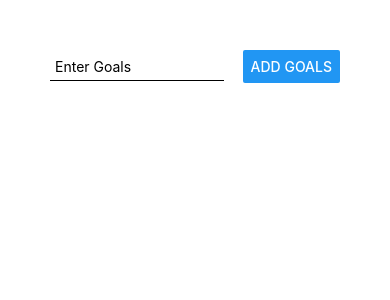
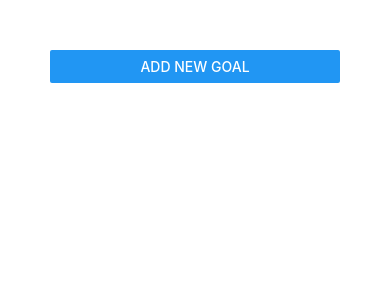
Before and after one commit to Easybuoy/react_native_goals, a React Native app: screen / in a window 390 px wide. Shown: the top 300 px of the page. Built offline with nearby package versions, Linux system fonts and the light colour scheme.

Commit message:
add cancel goal functionality

```diff
--- a/App.js
+++ b/App.js
@@ -1,14 +1,16 @@
 import React, { useState } from "react";
-import { StyleSheet, View, FlatList } from "react-native";
+import { StyleSheet, View, FlatList, Button } from "react-native";
 
 import GoalItem from "./components/GoalItem";
 import GoalInput from "./components/GoalInput";
 
 export default function App() {
   const [goals, setGoals] = useState([]);
+  const [isAddMode, setIsAddMode] = useState(false);
 
   const addGoalHandler = (goal) => {
     setGoals([...goals, { id: Math.random().toString(), value: goal }]);
+    setIsAddMode(false);
   };
 
   const onGoalDelete = (id) => {
@@ -17,9 +19,14 @@ export default function App() {
     });
   };
 
+  const cancelIsAddMode = () => {
+    setIsAddMode(false)
+  }
+
   return (
     <View style={styles.screen}>
-      <GoalInput addGoalHandler={addGoalHandler} />
+      <Button title="Add new Goal" onPress={() => setIsAddMode(true)} />
+      <GoalInput addGoalHandler={addGoalHandler} onCancel={cancelIsAddMode} isAddMode={isAddMode} />
 
       <FlatList
         keyExtractor={(item, index) => item.id}
--- a/components/GoalInput.jsx
+++ b/components/GoalInput.jsx
@@ -1,38 +1,52 @@
 import React, { useState } from "react";
-import { View, Button, TextInput, StyleSheet } from "react-native";
+import { View, Button, TextInput, StyleSheet, Modal } from "react-native";
 
-const GoalInput = ({ addGoalHandler }) => {
+const GoalInput = ({ addGoalHandler, isAddMode, onCancel }) => {
   const [goal, setGoal] = useState("");
 
   const goalInputHandler = (text) => {
     setGoal(text);
   };
 
+  const onAddGoalHandler = () => {
+    addGoalHandler(goal);
+    setGoal("");
+  };
+
   return (
+    <Modal visible={isAddMode} animationType="slide">
       <View style={styles.inputContainer}>
         <TextInput
           placeholder="Enter Goals"
           style={styles.input}
           onChangeText={goalInputHandler}
         />
-      <Button title="Add Goals" onPress={() => addGoalHandler(goal)} />
+
+        <View style={styles.buttonContainer}>
+          <Button title="Add Goals" onPress={onAddGoalHandler} />
+          <Button title="Cancel" color="red" onPress={onCancel} />
         </View>
+      </View>
+    </Modal>
   );
 };
 
 const styles = StyleSheet.create({
   inputContainer: {
-    display: "flex",
-    flexWrap: "wrap",
-    flexDirection: "row",
-    justifyContent: "space-between",
+    flex: 1,
+    justifyContent: "center",
     alignItems: "center",
   },
   input: {
     borderBottomColor: "black",
     borderBottomWidth: 1,
     padding: 5,
-    width: "60%",
+    width: "80%",
+    marginBottom: 10,
+  },
+  buttonContainer: {
+    display: "flex",
+    flexDirection: "row",
   },
 });
 
```
Lines whose indentation alone changed are shown as unchanged.
